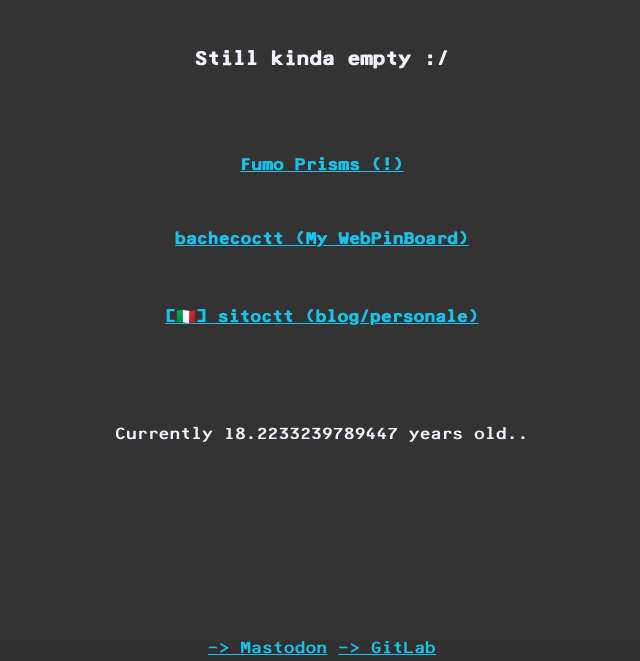
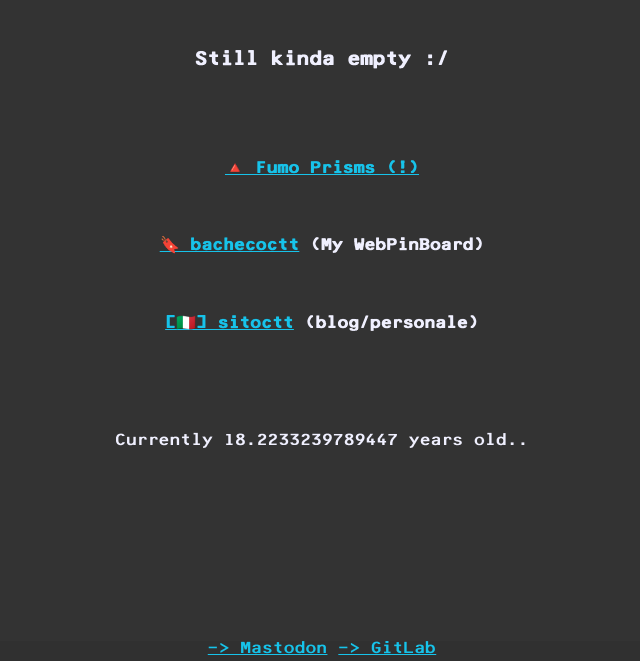
Before and after one commit to octospacc/OctoSpaccHub, a plain HTML site: page public/index.html in a window 1280 px wide. Shown: the part 139-800 px from the top of the page, without its empty margins (318-958 px from the left). Drawn offline with Linux system fonts and the light colour scheme.

Commit message:
Update public/index.html

```diff
--- a/public/index.html
+++ b/public/index.html
@@ -24,11 +24,11 @@
 			<h3>Still kinda empty :/</h3><br><br><br>
 		</p>
 		<p>
-			<h4><a href="./FumoPrisms">Fumo Prisms (!)</a></h4>
+			<h4><a href="./FumoPrisms">🔺️ Fumo Prisms (!)</a></h4>
 			<br>
-			<h4><a href="https://octtspacc.gitlab.io/bachecoctt">bachecoctt (My WebPinBoard)</a></h4>
+			<h4><a href="https://octtspacc.gitlab.io/bachecoctt">🔖️ bachecoctt</a> (My WebPinBoard)</h4>
 			<br>
-			<h4><a href="https://sitoctt.octt.eu.org">[🇮🇹] sitoctt (blog/personale)</a></h4>
+			<h4><a href="https://sitoctt.octt.eu.org">[🇮🇹] sitoctt</a> (blog/personale)</h4>
 			<br>
 		</p>
 		<div>
@@ -42,6 +42,7 @@
 	<script src="Assets/JS/CurrentAgeRenderIndex.js"></script>
 	<div class="Footer">
 		<a rel="me" href="https://mastodon.uno/@octo">-> Mastodon</a>
+		<span> </span>
 		<a rel="me" href="https://gitlab.com/octospacc">-> GitLab</a>
 	</div>
 </body>
```
